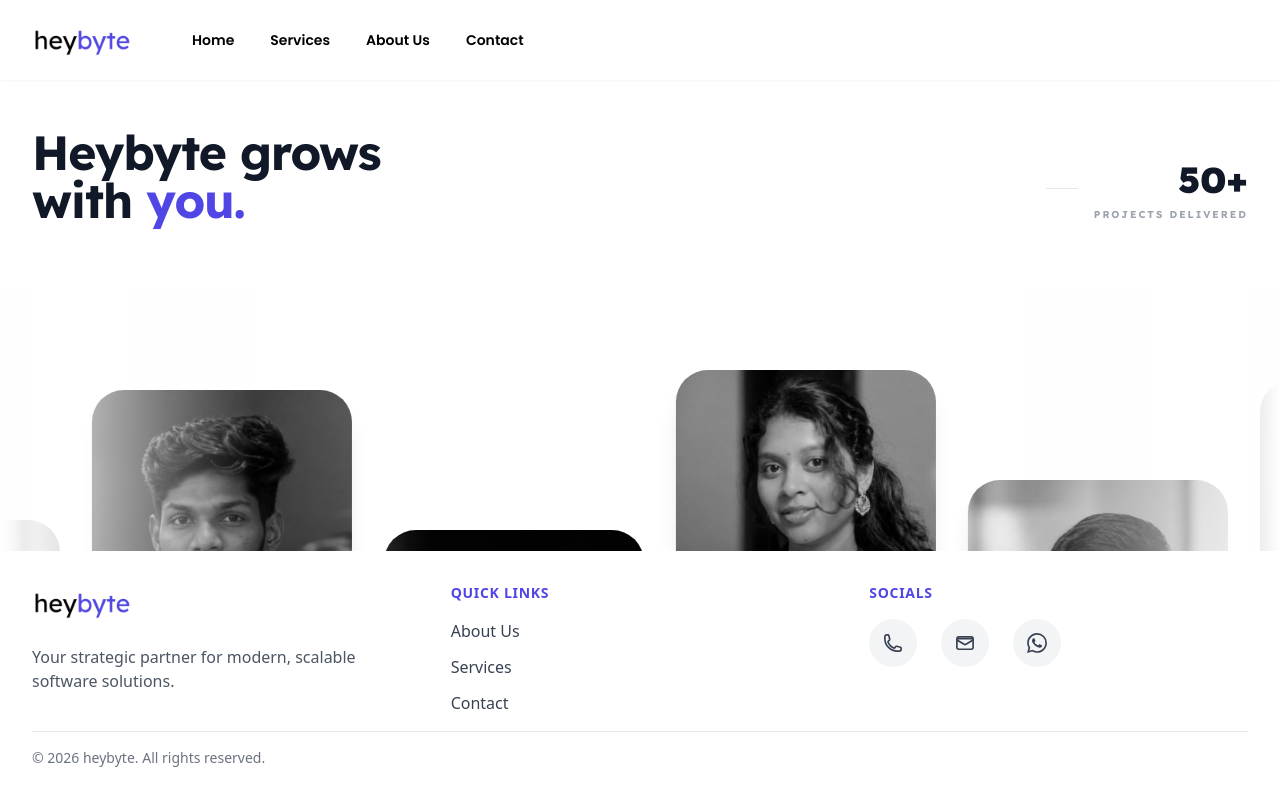
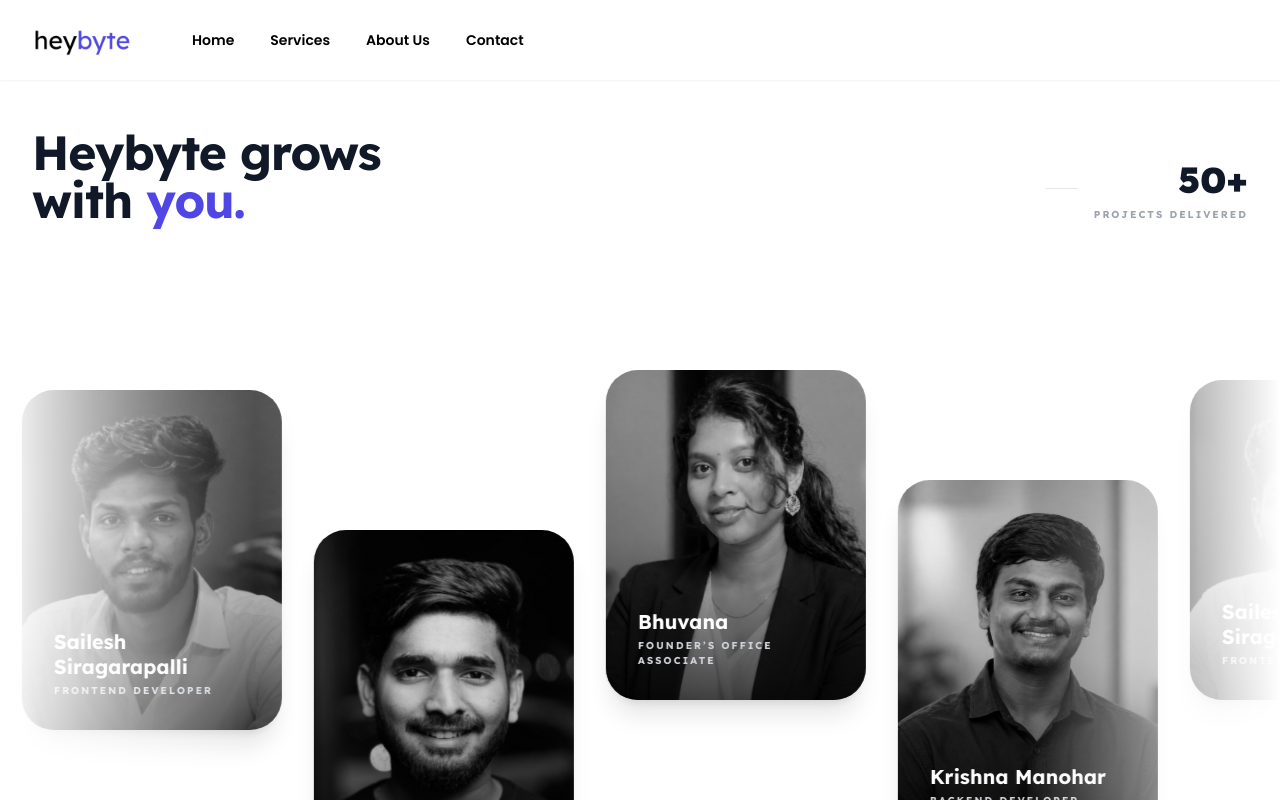
Before and after one commit to Siragarapalli-Sailesh-0808/heybyte_testing, a Next.js app: page /about-us in a window 1280 px wide. Shown: the top 800 px of the page. Built offline with nearby package versions, Linux system fonts and the light colour scheme.

Commit message:
Revert About-Us to professional non-locked layout and clean up code flow

```diff
--- a/src/app/about-us/page.tsx
+++ b/src/app/about-us/page.tsx
@@ -39,7 +39,7 @@ export default function AboutUsPage() {
       </svg>
       <Header />
 
-      <main className="flex-grow overflow-x-hidden w-full">
+      <main className="flex-grow">
         <AboutTeam />
         <Metrics />
         <FinalCTASection />
--- a/src/components/AboutTeam.tsx
+++ b/src/components/AboutTeam.tsx
@@ -130,7 +130,7 @@ export default function AboutTeam() {
   const doubleMembers = [...teamMembers, ...teamMembers]
 
   return (
-    <section className="relative w-full py-24 md:py-32 bg-white overflow-x-clip max-w-[100vw]">
+    <section className="relative w-full py-24 md:py-32 bg-white overflow-hidden">
       {/* Header Section */}
       <div className="max-w-[1440px] mx-auto px-6 lg:px-8 mb-10 md:mb-16">
         <div className="flex flex-col md:flex-row md:items-end justify-between gap-8 md:gap-12">
@@ -164,7 +164,7 @@ export default function AboutTeam() {
 
       {/* Carousel Container */}
       <div
-        className="relative w-full py-6 overflow-hidden max-w-full"
+        className="relative w-full py-6"
         onMouseEnter={() => setIsPaused(true)}
         onMouseLeave={() => setIsPaused(false)}
       >
@@ -172,7 +172,7 @@ export default function AboutTeam() {
         <div className="absolute left-0 top-0 bottom-0 w-32 sm:w-64 z-10 bg-gradient-to-r from-white via-white/50 to-transparent pointer-events-none" />
         <div className="absolute right-0 top-0 bottom-0 w-32 sm:w-64 z-10 bg-gradient-to-l from-white via-white/50 to-transparent pointer-events-none" />
 
-        <div className="flex overflow-hidden py-24 md:py-32 max-w-[100vw]">
+        <div className="flex overflow-hidden py-24 md:py-32">
           <motion.div
             className="flex gap-8 px-4"
             animate={{ x: isPaused ? undefined : "-50%" }}
```
